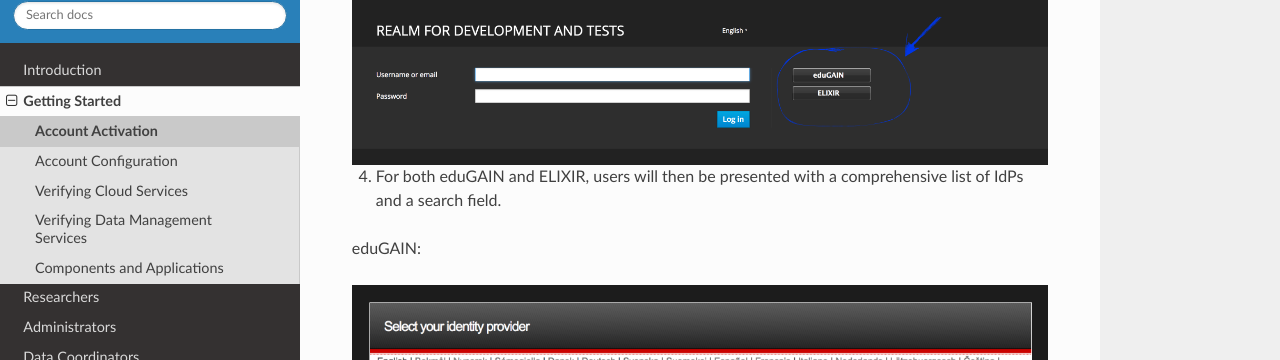
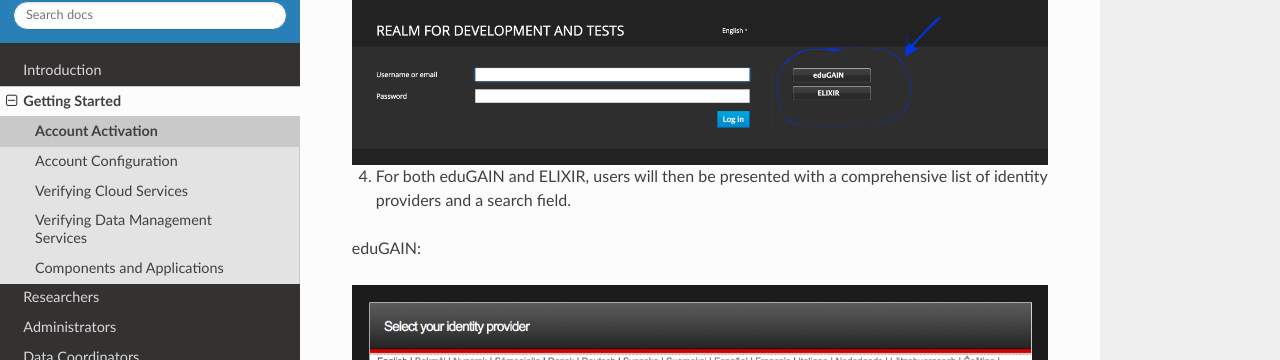
Before and after one commit to teamputtygen/hn-docs, a Sphinx documentation site: the page built from docs/getting-started/activation.rst, in a window 1280 px wide and 1400 px high, scrolled down 1639 px. Shown: the part 91-451 px from the top of the window. Built offline with Sphinx 7.4.7 and the Read the Docs theme 2.0.0, drawn with Linux system fonts in a browser that asks for light colours; some of the changed text lies outside the part shown.

Commit message:
remove jargon

```diff
--- a/docs/getting-started/activation.rst
+++ b/docs/getting-started/activation.rst
@@ -42,22 +42,22 @@
    :align: center
 
 4. For both eduGAIN and ELIXIR, users will then be presented with a
-   comprehensive list of IdPs and a search field.
+   comprehensive list of identity providers and a search field.
 
 eduGAIN:
 
 .. image:: ../images/edugain.png
-   :alt: List of IdPs in eduGAIN
+   :alt: List of identity providers in eduGAIN
    :align: center
 
 ELIXIR:
 
 .. image:: ../images/elixir.png
-   :alt: List of IdPs in ELIXIR
+   :alt: List of identity providers in ELIXIR
    :align: center
 
-Upon selection of the IdP, users will be redirected to their
-institute's login page.
+Upon selection of the identity provider, users will be redirected to
+their institute's login page.
 
 5. When successfully authenticating with the identity provider, the
    user will then be redirected back to Nuvla, which will show the
```
